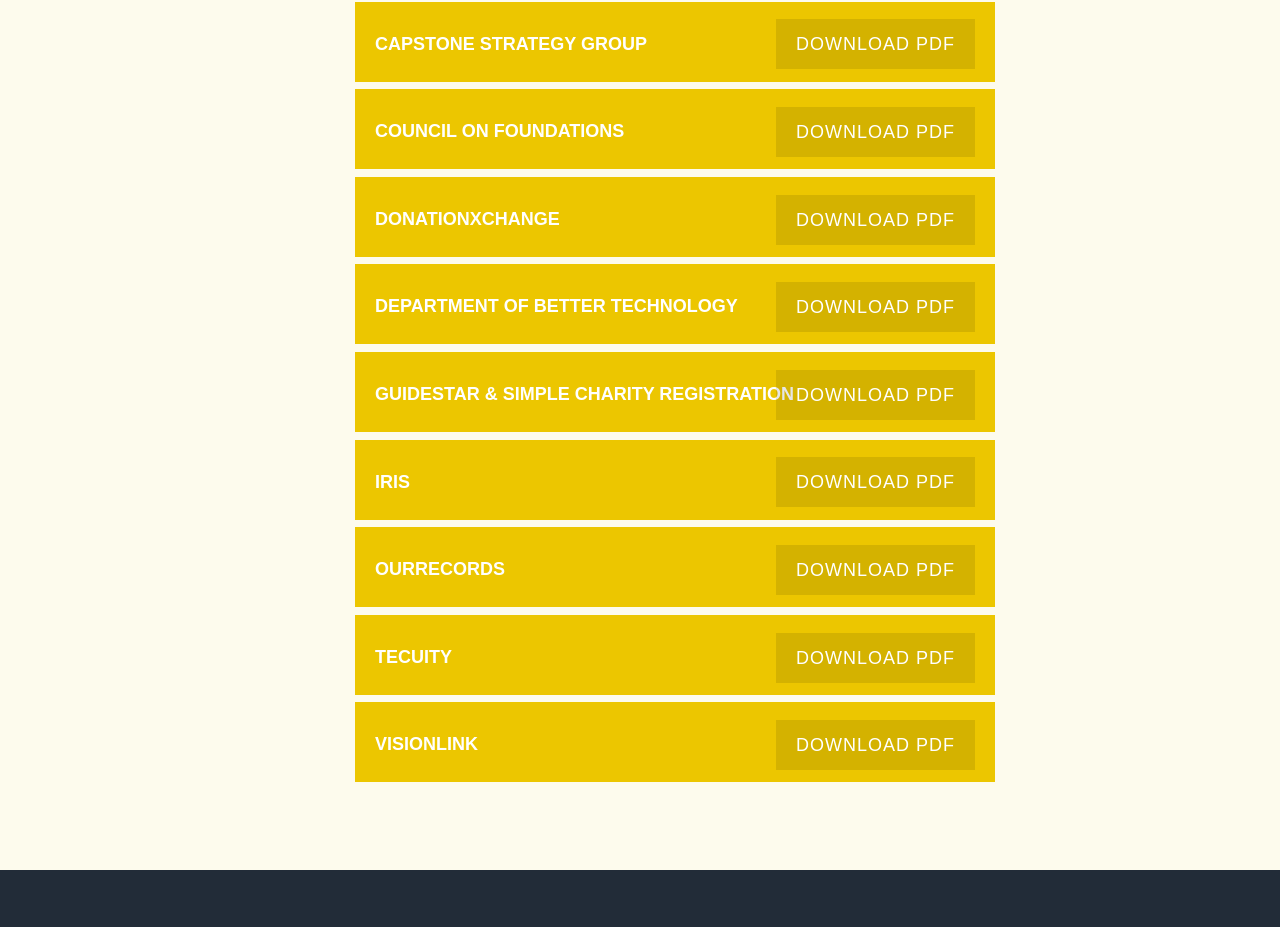
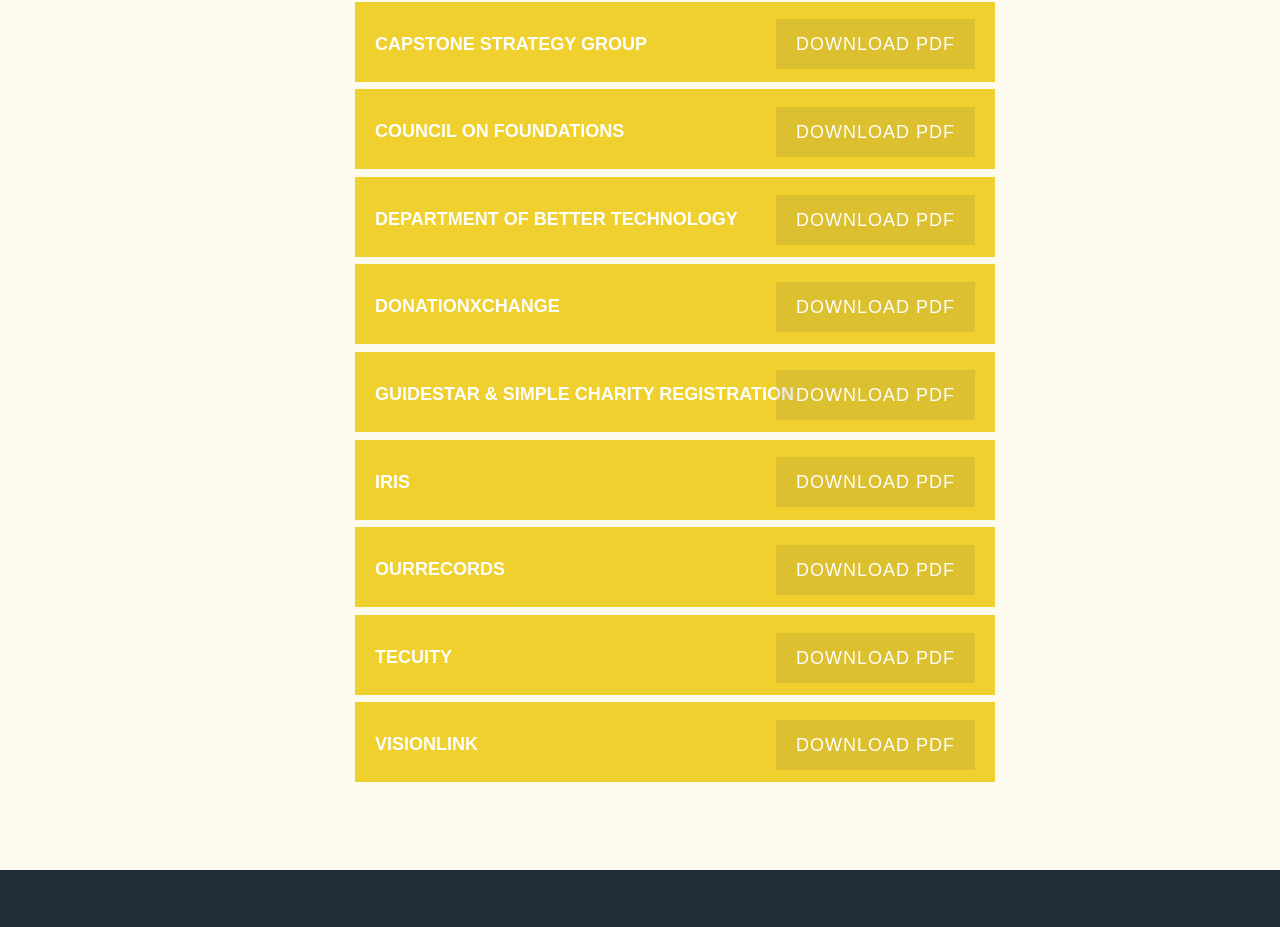
Before and after one commit to GovLab/mrfp, a plain HTML site: page public/rfi-responses.html in a window 1280 px wide. Shown: the part 539-1466 px from the top of the page. Drawn offline with nearby package versions, Linux system fonts and the light colour scheme; no server answers; a script that the page names is missing.

Commit message:
Adjust styling

```diff
--- a/public/rfi-responses.html
+++ b/public/rfi-responses.html
@@ -73,7 +73,7 @@
         <h1>Responses to the RFI</h1>
     </div>
 
-    <div class="large-8 columns end m-text-large">
+    <div class="large-8 offset-1 columns end m-text-large">
 
         <div class="e-card">
                 <div class="e-card-inner m-yellow">
@@ -97,18 +97,18 @@
                 </div>
         </div>
 
-        <div class="e-card">
-                <div class="e-card-inner m-yellow">
-                    <p class="e-card-name">DonationXChange</p>
-                    <p class="e-card-description"><a href="./files/rfi-response-donationxchange.pdf" class="b-button">Download PDF</a></p>
-                </div>
-        </div>
-
 
         <div class="e-card">
                 <div class="e-card-inner m-yellow">
                     <p class="e-card-name">Department of Better Technology</p>
                     <p class="e-card-description"><a href="./files/rfi-response-department-of-better-technology.pdf" class="b-button">Download PDF</a></p>
+                </div>
+        </div>
+
+        <div class="e-card">
+                <div class="e-card-inner m-yellow">
+                    <p class="e-card-name">DonationXChange</p>
+                    <p class="e-card-description"><a href="./files/rfi-response-donationxchange.pdf" class="b-button">Download PDF</a></p>
                 </div>
         </div>
 
--- a/source/sass/_site.scss
+++ b/source/sass/_site.scss
@@ -734,21 +734,21 @@
 }
 
 
-    p.e-card-description {
-
-    }
-
 .e-card {
     position: relative;
         .e-card-inner {
+            opacity: .8;
             position: relative;
             height: 80px;
-        width: 640px;
+            width: 40rem;
+                @media (max-width: 480px){
+                        height: 10rem;
+                        width: 20rem;
+                    }
             margin: 0;
             p {
                 margin-top: 5px;
                 vertical-align: center;
-        }
             }
 
         .e-card-name {
@@ -764,6 +764,9 @@
             .b-button {
                 display: inline;
             }
+
+        }
+
     }
 
 
```
Also changed, not shown: source/templates/rfi-responses.html (+8 -8 lines), public/css/styles.css. Lines whose indentation alone changed are shown as unchanged.
